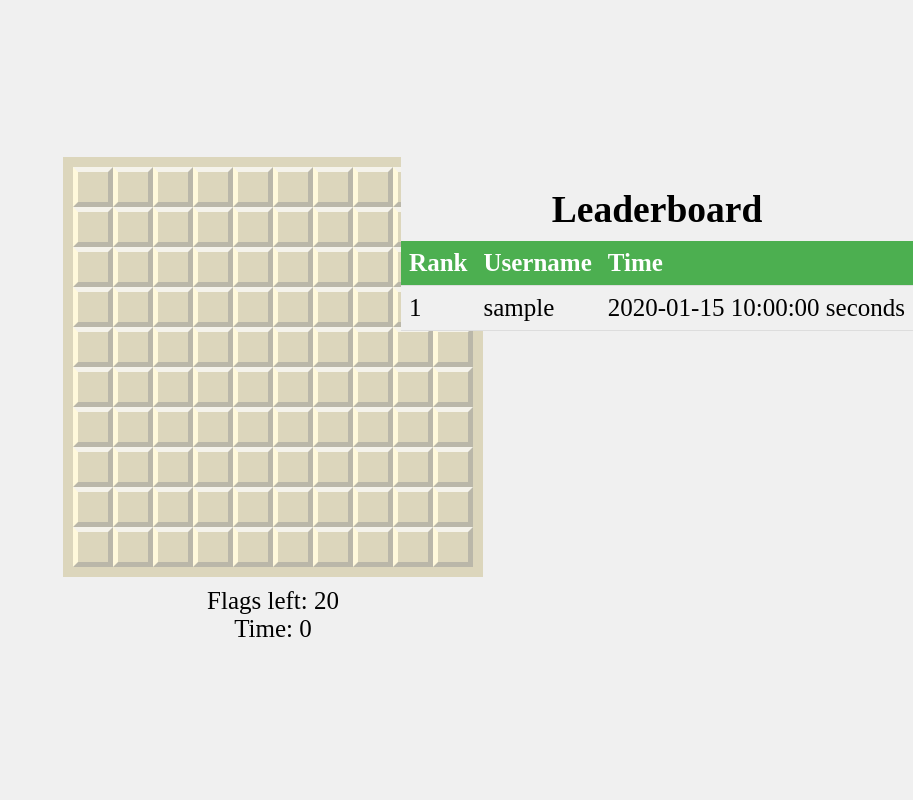
After one commit to Eropso/gaming-hub, a PHP site: page /minesweeper/index.php in a window 1280 px wide. The commit adds this page. Shown: the whole page, without its empty margins (367-1280 px from the left). Run offline with PHP 8.4, Linux system fonts and the light colour scheme; tables that the repository leaves empty or names only in its code hold one stand-in row (values such as "Sample post").

Commit message:
leadorboard
made leaderboard for minesweeper

```diff
--- a/hub.php
+++ b/hub.php
@@ -25,7 +25,7 @@ include("database.php");
                     <img src="./spill/punch.png" alt="Punch">
                     <h3>Punch Game</h3>
                 </a>
-                <a href="./minesweeper/index.html" class="game-card">
+                <a href="./minesweeper/index.php" class="game-card">
                     <p>💣</p>
                     <h3>Minesweeper</h3>
                 </a>
@@ -34,7 +34,7 @@ include("database.php");
                     <img src="./spill/punch.png" alt="Punch">
                     <h3>Punch Game</h3>
                 </a>
-                <a href="login.php?redirect=./minesweeper/index.html" class="game-card">
+                <a href="login.php?redirect=./minesweeper/index.php" class="game-card">
                 <p>💣</p>
                 <h3>Minesweeper</h3>
                 </a>
--- /dev/null
+++ b/minesweeper/index.php
@@ -0,0 +1,50 @@
+<?php
+session_start();
+include("../database.php");
+
+$sql = "SELECT username, best_time FROM minesweeper_scores JOIN users ON minesweeper_scores.user_id = users.id ORDER BY best_time ASC LIMIT 10";
+$result = mysqli_query($conn, $sql);
+$leaderboard = mysqli_fetch_all($result, MYSQLI_ASSOC);
+?>
+
+<!DOCTYPE html>
+<html lang="en">
+<head>
+    <meta charset="UTF-8">
+    <meta name="viewport" content="width=device-width, initial-scale=1.0">
+    <title>Minesweeper</title>
+    <link rel="stylesheet" href="style.css">
+</head>
+<body>
+    <div class="game-container">
+        <div class="game-area">
+            <div class="grid"></div>
+            <div>Flags left: <span id="flags-left"></span></div>
+            <div>Time: <span id="timer">0</span></div>
+            <div id="result"></div>
+        </div>
+        <div class="leaderboard">
+            <h2>Leaderboard</h2>
+            <table>
+                <thead>
+                    <tr>
+                        <th>Rank</th>
+                        <th>Username</th>
+                        <th>Time</th>
+                    </tr>
+                </thead>
+                <tbody>
+                    <?php foreach ($leaderboard as $index => $score): ?>
+                        <tr>
+                            <td><?php echo $index + 1; ?></td>
+                            <td><?php echo htmlspecialchars($score['username']); ?></td>
+                            <td><?php echo $score['best_time']; ?> seconds</td>
+                        </tr>
+                    <?php endforeach; ?>
+                </tbody>
+            </table>
+        </div>
+    </div>
+    <script src="script.js"></script>
+</body>
+</html>
--- a/minesweeper/style.css
+++ b/minesweeper/style.css
@@ -6,16 +6,21 @@ body {
     margin: 0;
     background-color: #f0f0f0;
 }
-
-
-
-
-
-
-
-
-.container {
-    width: 500px;
+.game-container {
+    display: flex;
+    gap: 20px;
+    align-items: center;
+    width: 100%;
+    position: absolute;
+    top: 50%;
+    transform: translateY(-50%);
+}
+.game-area {
+    display: flex;
+    flex-direction: column;
+    align-items: center;
+    justify-content: center;
+    flex-grow: 1;
 }
 
 
@@ -25,8 +30,6 @@ body {
     display: flex;
     flex-wrap: wrap;
     background-color: #dcd6bc;
-    margin-left: 50px;
-    margin-top: 20px;
     border: 10px solid #dcd6bc;
     margin-bottom: 10px;
 }
@@ -75,3 +78,52 @@ div {
 .four {
     color: #bb41d3;
 }
+
+
+.leaderboard {
+    background-color: #f0f0f0;
+    align-items: center;
+    overflow-y: auto;
+    box-sizing: border-box;
+    position: absolute;
+    right: 0;
+    top: 0;
+}
+
+.leaderboard h2 {
+    text-align: center;
+    margin-bottom: 10px;
+}
+
+.leaderboard table {
+    width: 100%;
+    border-collapse: collapse;
+}
+
+.leaderboard th, .leaderboard td {
+    padding: 8px;
+    text-align: left;
+    border-bottom: 1px solid #ddd;
+}
+
+.leaderboard th {
+    background-color: #4CAF50;
+    color: white;
+}
+
+
+
+@keyframes reveal {
+    from {
+        transform: scale(0.1);
+        opacity: 0;
+    }
+    to {
+        transform: scale(1);
+        opacity: 1;
+    }
+}
+
+.checked {
+    animation: reveal 0.2s ease-in-out;
+}
```
Also changed, not shown: login.php (+5 -2 lines), minesweeper/index.html (deleted, +0 -18 lines), minesweeper/save_score.php (added, +47 -0 lines), minesweeper/script.js (+140 -127 lines), spill/save_score.php (added, +27 -0 lines), spill/style.css (+33 -0 lines).
